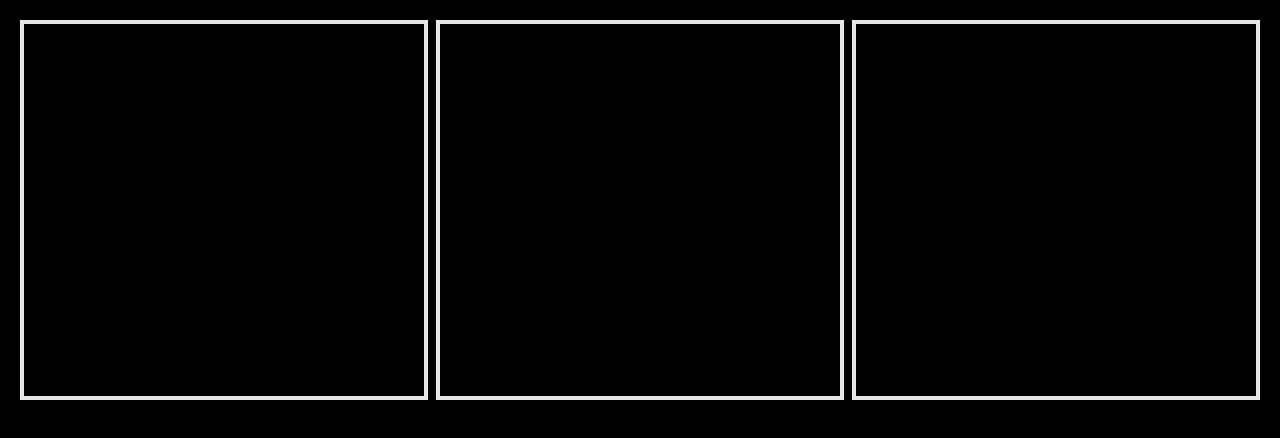
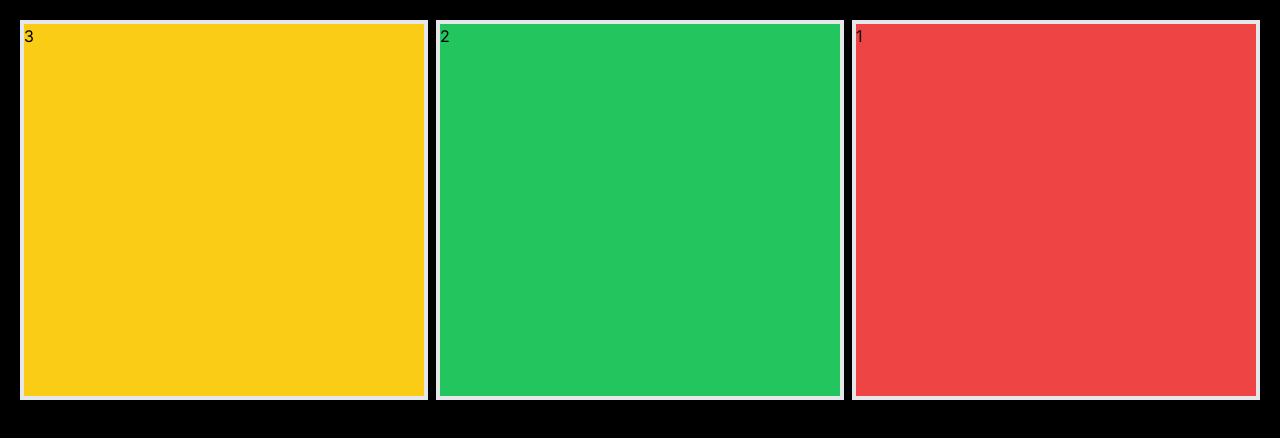
Before and after one commit to emersonjds/nextjs-tw, a Next.js app: page /flex in a window 1280 px wide. Shown: the top 438 px of the page. Built offline with nearby package versions, Linux system fonts and the light colour scheme.

Commit message:
flex-reverse

```diff
--- a/src/app/flex/page.tsx
+++ b/src/app/flex/page.tsx
@@ -3,14 +3,14 @@ import styles from "./Flex.module.css";
 export default function Flex() {
   return (
     <>
-      <div className="flex h-screen w-full p-5 bg-black gap-2">
-        <div className="h-1/2 w-1/2  border-solid border-4 flex items-center justify-center">
+      <div className="flex h-screen w-full p-5 bg-black gap-2 flex-row-reverse">
+        <div className="h-1/2 w-1/2  bg-red-500 border-4 flex ">
           <h1 className="text-bold size-5">1</h1>
         </div>
 
-        <div className="h-1/2 w-1/2 border-solid border-4">2</div>
+        <div className="h-1/2 w-1/2 bg-green-500 border-4">2</div>
 
-        <div className="h-1/2 w-1/2 border-solid border-4">3</div>
+        <div className="h-1/2 w-1/2 bg-yellow-400 border-4">3</div>
       </div>
     </>
   );
```
